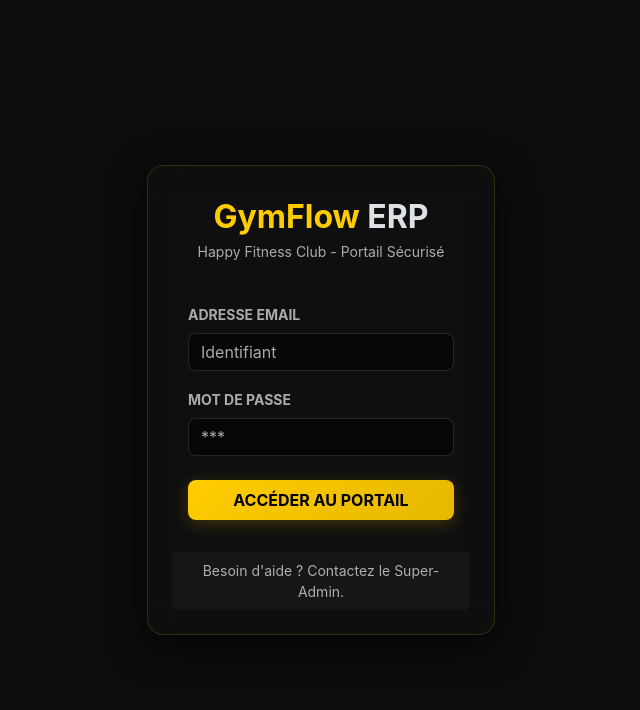
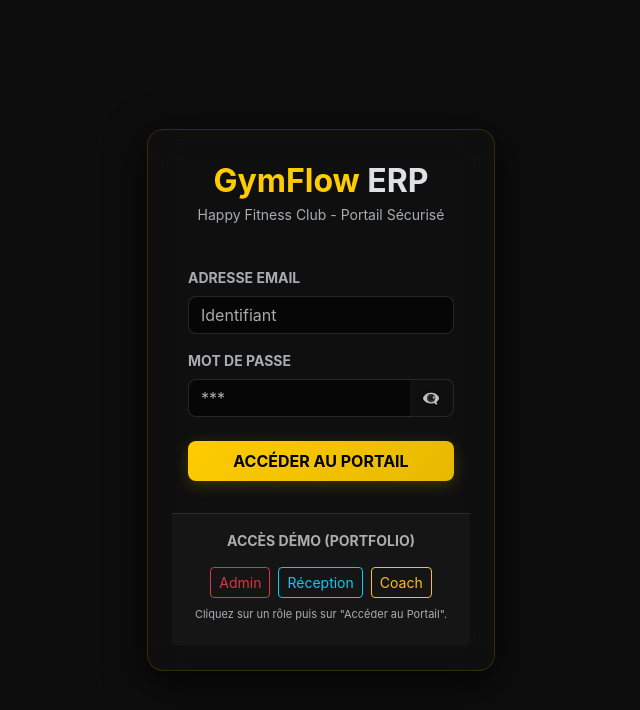
Before and after one commit to AymanTN1/gymflow-erp, a React app in the folder frontend/: page /login in a window 1280 px wide. Shown: the top 710 px of the page, without its empty margins (319-959 px from the left). Built offline with nearby package versions, Linux system fonts and the light colour scheme; the HTML template or start-up script is replaced by a standard one.

Commit message:
fix(frontend): correction des chemins d'importation du contexte et ajout des boutons démo sur la page de connexion

```diff
--- a/frontend/src/components/layout/ErpLayout.jsx
+++ b/frontend/src/components/layout/ErpLayout.jsx
@@ -1,6 +1,6 @@
 import { Link, useLocation, useNavigate } from 'react-router-dom';
-import { useAuth } from '../context/AuthContext';
-import { useTheme } from '../context/ThemeContext';
+import { useAuth } from '../../context/AuthContext';
+import { useTheme } from '../../context/ThemeContext';
 import NotificationBell from './NotificationBell';
 
 export default function ErpLayout({ children, role }) {
--- a/frontend/src/components/layout/NotificationBell.jsx
+++ b/frontend/src/components/layout/NotificationBell.jsx
@@ -1,6 +1,6 @@
 import { useState, useEffect, useRef } from 'react';
 import { apiFetch } from '../../utils/api';
-import { useAuth } from '../context/AuthContext';
+import { useAuth } from '../../context/AuthContext';
 
 export default function NotificationBell({ role }) {
   const [notifications, setNotifications] = useState([]);
--- a/frontend/src/components/layout/PrivateRoute.jsx
+++ b/frontend/src/components/layout/PrivateRoute.jsx
@@ -1,5 +1,5 @@
 import { Navigate } from 'react-router-dom';
-import { useAuth } from '../context/AuthContext';
+import { useAuth } from '../../context/AuthContext';
 
 export default function PrivateRoute({ children, allowedRoles }) {
   const { user } = useAuth();
--- a/frontend/src/pages/Login.jsx
+++ b/frontend/src/pages/Login.jsx
@@ -4,6 +4,7 @@ import { useAuth } from '../context/AuthContext';
 export default function Login() {
   const [email, setEmail] = useState('');
   const [password, setPassword] = useState('');
+  const [showPassword, setShowPassword] = useState(false);
   const [error, setError] = useState('');
   const { login } = useAuth();
 
@@ -43,23 +44,43 @@ export default function Login() {
                     />
                   </div>
                   <div className="mb-4">
+                    <div className="d-flex justify-content-between">
                       <label className="form-label small text-muted text-uppercase fw-bold">Mot de passe</label>
+                    </div>
+                    <div className="input-group">
                       <input
-                      type="password"
-                      className="form-control form-control-dark"
+                        type={showPassword ? "text" : "password"}
+                        className="form-control form-control-dark border-end-0"
                         placeholder="***"
                         value={password}
                         onChange={(e) => setPassword(e.target.value)}
                         required
                       />
+                      <button
+                        type="button"
+                        className="input-group-text bg-transparent border-start-0 text-muted form-control-dark"
+                        onClick={() => setShowPassword(!showPassword)}
+                        style={{ cursor: 'pointer' }}
+                      >
+                        {showPassword ? "👁️" : "👁️‍🗨️"}
+                      </button>
+                    </div>
                   </div>
                   <button type="submit" className="btn btn-gold w-100 py-2 text-uppercase letter-spacing-1">
                     Accéder au Portail
                   </button>
                 </form>
               </div>
-              <div className="card-footer text-center border-0 mt-3">
-                <p className="small text-muted mb-0">Besoin d'aide ? Contactez le Super-Admin.</p>
+              <div className="card-footer text-center border-0 mt-3 pt-3 border-top border-secondary border-opacity-25">
+                <p className="small text-muted mb-3 fw-bold text-uppercase">Accès Démo (Portfolio)</p>
+                <div className="d-flex flex-wrap justify-content-center gap-2 mb-2">
+                  <button type="button" className="btn btn-sm btn-outline-danger" onClick={() => { setEmail('admin@happyfitness.ma'); setPassword('admin123'); }}>Admin</button>
+                  <button type="button" className="btn btn-sm btn-outline-info" onClick={() => { setEmail('sara@happyfitness.ma'); setPassword('rec123'); }}>Réception</button>
+                  <button type="button" className="btn btn-sm btn-outline-warning" onClick={() => { setEmail('youssef@happyfitness.ma'); setPassword('coach123'); }}>Coach</button>
+                </div>
+                <p className="text-muted" style={{ fontSize: '11px' }}>
+                  Cliquez sur un rôle puis sur "Accéder au Portail".
+                </p>
               </div>
             </div>
           </div>
```
Lines whose indentation alone changed are shown as unchanged.
